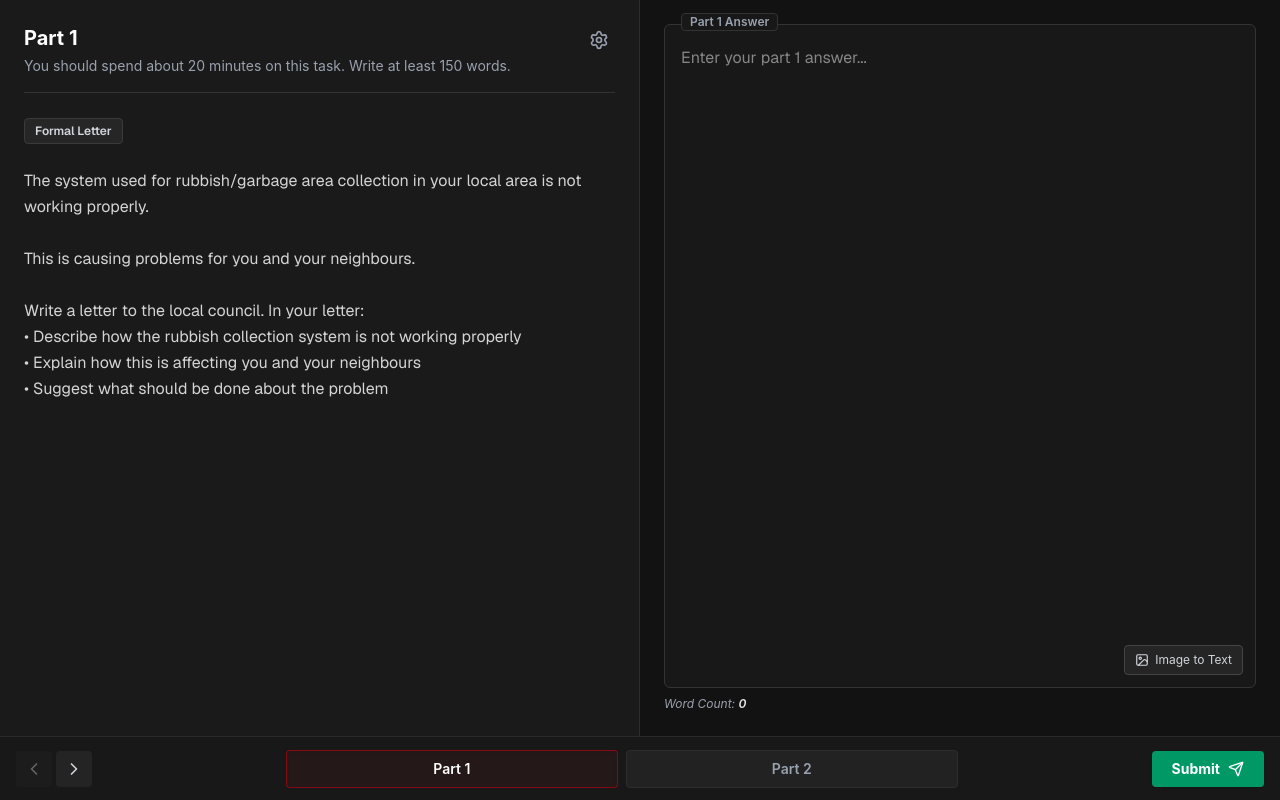
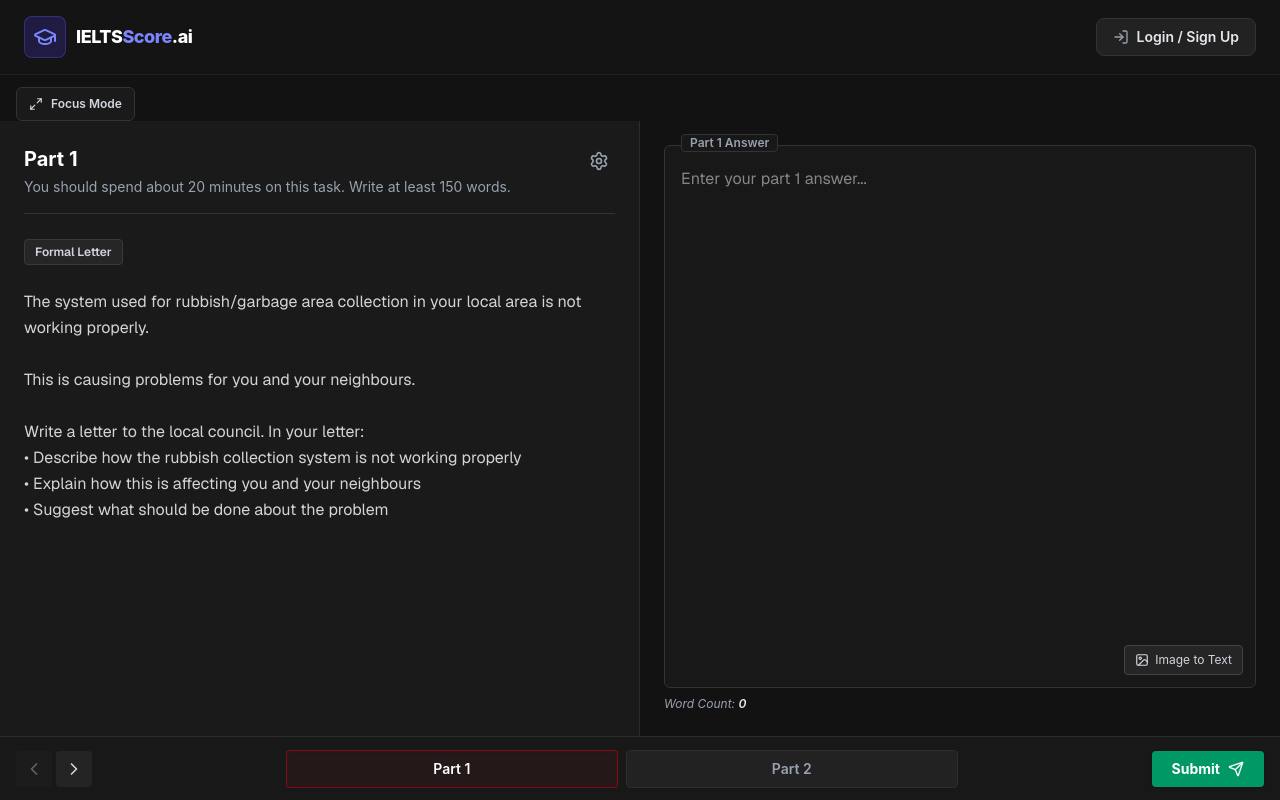
Before and after one commit to mdShadik/ieltsscore, a Next.js app: page /writing/puter in a window 1280 px wide. Built offline with nearby package versions, Linux system fonts and the light colour scheme.

Commit message:
feat: update layout, extract header component, and improve writing page UI

```diff
--- a/app/globals.css
+++ b/app/globals.css
@@ -23,5 +23,6 @@ body {
   background-color: #121212;
   color: #e0e0e0;
   font-family: -apple-system, BlinkMacSystemFont, "Segoe UI", Roboto, Arial, sans-serif;
-  overflow: hidden;
+  overflow-x: hidden;
+  overflow-y: auto;
 }
--- a/app/layout.js
+++ b/app/layout.js
@@ -12,17 +12,19 @@ const geistMono = Geist_Mono({
 });
 
 export const metadata = {
-  title: "Create Next App",
-  description: "Generated by create next app",
+  title: "IELTSScore.ai",
+  description: "Practice and evaluate your IELTS Writing",
 };
 
 export default function RootLayout({ children }) {
   return (
     <html
       lang="en"
-      className={`${geistSans.variable} ${geistMono.variable} h-full antialiased`}
+      className={`${geistSans.variable} ${geistMono.variable} antialiased`}
     >
-      <body className="min-h-full flex flex-col">{children}</body>
+      <body className="min-h-screen bg-[#101010] text-white flex flex-col">
+        {children}
+      </body>
     </html>
   );
 }
--- a/app/page.js
+++ b/app/page.js
@@ -1,15 +1,14 @@
 'use client';
 
 import Link from 'next/link';
+import Header from '@/components/Header';
 import {
   Sparkles,
-  LogIn,
   Bot,
   Cpu,
   Zap,
   CheckCircle,
-  ArrowRight,
-  GraduationCap
+  ArrowRight
 } from 'lucide-react';
 
 export default function LandingPage() {
@@ -27,7 +26,7 @@ export default function LandingPage() {
     {
       id: 'gemini',
       name: 'Google Gemini',
-      description: 'Evaluate essays using Google’s high-speed Gemini 2.5 Flash model.',
+      description: 'Evaluate essays using Google’s high-speed Gemini model.',
       active: false,
       href: '#',
       tag: 'Coming Soon',
@@ -57,31 +56,12 @@ export default function LandingPage() {
   ];
 
   return (
-    <div className="min-h-screen bg-[#101010] text-gray-100 flex flex-col font-sans">
+    <div className="w-full min-h-screen bg-[#101010] text-gray-100 flex flex-col font-sans">
 
-      {/* Navigation Header */}
-      <nav className="border-b border-[#222] bg-[#141414] px-6 py-4 flex items-center justify-between sticky top-0 z-50">
-        <div className="flex items-center gap-2.5">
-          <div className="p-2 bg-indigo-600/20 border border-indigo-500/30 rounded-lg text-indigo-400">
-            <GraduationCap className="w-6 h-6" />
-          </div>
-          <span className="font-extrabold text-lg tracking-tight text-white">
-            IELTS<span className="text-indigo-400">Score</span>.ai
-          </span>
-        </div>
+      <Header />
 
-        {/* Static Login Button */}
-        <button
-          onClick={() => alert("Login feature is static for now.")}
-          className="flex items-center gap-2 bg-[#222] hover:bg-[#2e2e2e] border border-[#333] text-gray-200 text-sm font-semibold px-4 py-2 rounded-lg transition"
-        >
-          <LogIn className="w-4 h-4 text-gray-400" />
-          <span>Login / Sign Up</span>
-        </button>
-      </nav>
-
-      {/* Hero Section */}
-      <main className="flex-1 max-w-5xl mx-auto w-full px-6 py-12 md:py-20 space-y-16">
+      {/* Hero & Main Content */}
+      <main className="flex-1 max-w-5xl mx-auto w-full px-6 py-12 md:py-16 space-y-16">
 
         <div className="text-center space-y-5 max-w-3xl mx-auto">
           <div className="inline-flex items-center gap-2 bg-indigo-500/10 border border-indigo-500/20 text-indigo-400 px-3.5 py-1.5 rounded-full text-xs font-semibold uppercase tracking-wider">
@@ -177,7 +157,7 @@ export default function LandingPage() {
       </main>
 
       {/* Footer */}
-      <footer className="border-t border-[#222] bg-[#141414] py-6 text-center text-xs text-gray-500">
+      <footer className="border-t border-[#222] bg-[#141414] py-6 text-center text-xs text-gray-500 mt-auto">
         IELTS General Training Writing Evaluator &bull; Powered by Puter.js
       </footer>
 
--- a/app/writing/puter/page.js
+++ b/app/writing/puter/page.js
@@ -1,6 +1,8 @@
 'use client';
 
 import { useState, useEffect } from 'react';
+import { Maximize2, Minimize2 } from 'lucide-react';
+import Header from '../../../components/Header';
 import QuestionPanel from '../../../components/QuestionPanel';
 import AnswerPanel from '../../../components/AnswerPanel';
 import NavigationFooter from '../../../components/NavigationFooter';
@@ -10,6 +12,7 @@ import { BUILD_IELTS_EVALUATION_PROMPT } from '../../../constant/ielts';
 export default function ExamPage() {
   const [puter, setPuter] = useState(null);
   const [activePart, setActivePart] = useState('part1');
+  const [isFocusMode, setIsFocusMode] = useState(false);
 
   // Exam Data State
   const [questions, setQuestions] = useState({
@@ -84,6 +87,32 @@ export default function ExamPage() {
 
   return (
     <div className="h-screen w-screen flex flex-col bg-[#121212] select-none">
+      {!isFocusMode && (
+        <>
+          <Header />
+          <div className="px-4 pt-3">
+            <button
+              type="button"
+              onClick={() => setIsFocusMode(true)}
+              className="flex items-center gap-2 rounded-md border border-[#333] bg-[#1a1a1a] px-3 py-2 text-xs font-semibold text-gray-300 transition hover:bg-[#252525] hover:text-white"
+            >
+              <Maximize2 className="h-3.5 w-3.5" />
+              Focus Mode
+            </button>
+          </div>
+        </>
+      )}
+
+      {isFocusMode && (
+        <button
+          type="button"
+          onClick={() => setIsFocusMode(false)}
+          className="absolute left-4 top-4 z-50 flex items-center gap-2 rounded-md border border-[#333] bg-[#1a1a1a] px-3 py-2 text-xs font-semibold text-gray-300 shadow-lg transition hover:bg-[#252525] hover:text-white"
+        >
+          <Minimize2 className="h-3.5 w-3.5" />
+          Exit Focus Mode
+        </button>
+      )}
 
       {/* Split Exam Screen Area */}
       <div className="flex-1 grid grid-cols-1 md:grid-cols-2 overflow-hidden">
--- a/components/Header.jsx
+++ b/components/Header.jsx
@@ -0,0 +1,28 @@
+'use client';
+
+import { GraduationCap, LogIn } from 'lucide-react';
+
+export default function Header() {
+  return (
+    <header className="sticky top-0 z-50 border-b border-[#222] bg-[#141414] px-6 py-4">
+      <nav className="flex items-center justify-between">
+        <div className="flex items-center gap-2.5">
+          <div className="rounded-lg border border-indigo-500/30 bg-indigo-600/20 p-2 text-indigo-400">
+            <GraduationCap className="h-6 w-6" />
+          </div>
+          <span className="text-lg font-extrabold tracking-tight text-white">
+            IELTS<span className="text-indigo-400">Score</span>.ai
+          </span>
+        </div>
+
+        <button
+          onClick={() => alert('Login feature is static for now.')}
+          className="flex items-center gap-2 rounded-lg border border-[#333] bg-[#222] px-4 py-2 text-sm font-semibold text-gray-200 transition hover:bg-[#2e2e2e]"
+        >
+          <LogIn className="h-4 w-4 text-gray-400" />
+          <span>Login / Sign Up</span>
+        </button>
+      </nav>
+    </header>
+  );
+}
```
